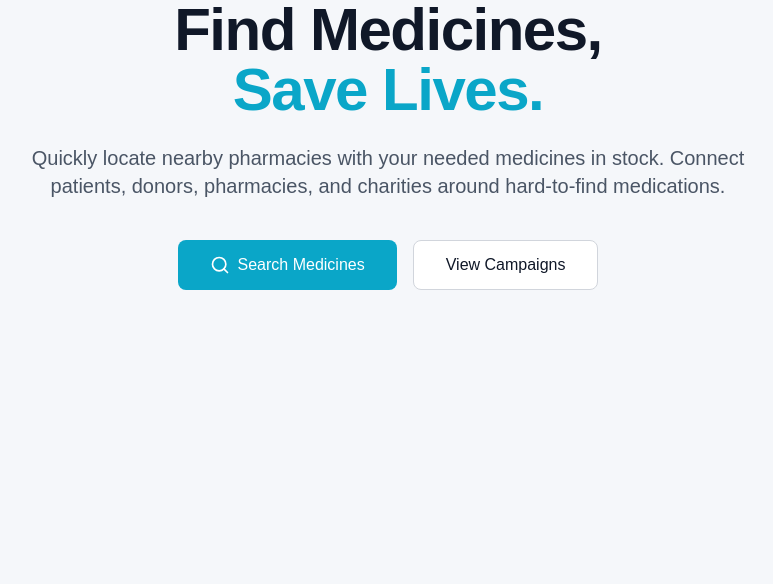
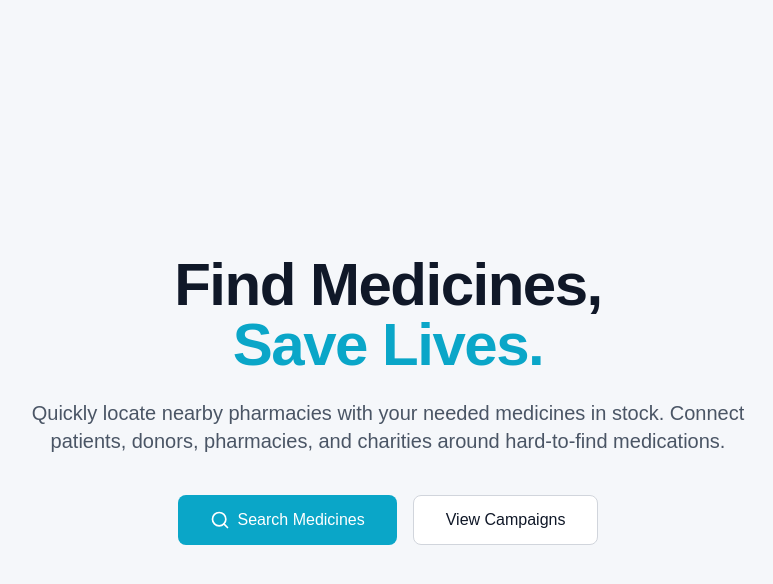
Before and after one commit to hassanaboukhalil/techtalks-dawalocate-nextjs-teamB, a Next.js app: page / in a window 1280 px wide. Shown: the top 584 px of the page, without its empty margins (252-1025 px from the left). Built offline with nearby package versions, Linux system fonts and the light colour scheme.

Commit message:
frontend - style - Center content in globals.css by adding justify-content and min-height properties for improved layout consistency

```diff
--- a/app/globals.css
+++ b/app/globals.css
@@ -57,6 +57,8 @@
     display: flex;
     flex-direction: column;
     align-items: center;
+    justify-content: center;
+    min-height: 100vh;
   }
 }
 
```
